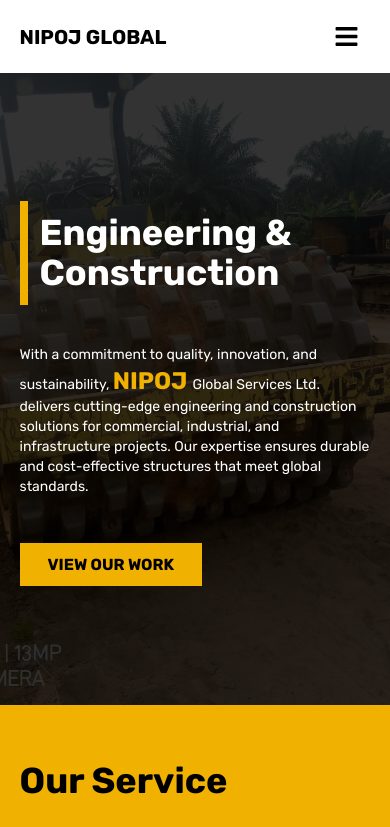
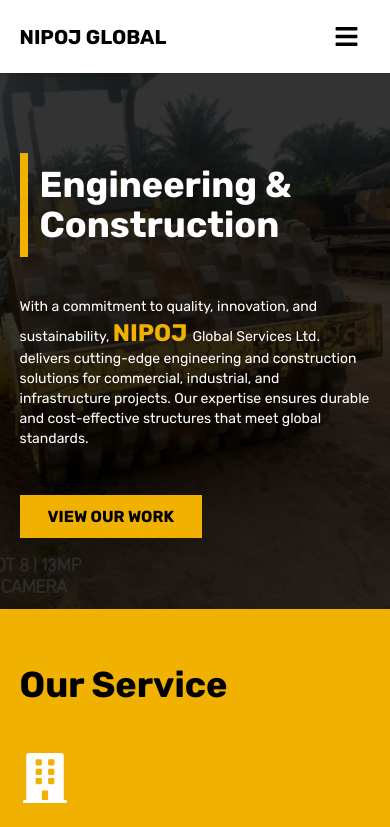
Before and after one commit to thedon-dev/nipoj-global, a React (Vite) app: page / in a window 390 px wide. Shown: the top 827 px of the page. Built offline with nearby package versions, Linux system fonts and the light colour scheme.

Commit message:
minor fixes

```diff
--- a/src/components/Navbar.jsx
+++ b/src/components/Navbar.jsx
@@ -63,7 +63,7 @@
     };
   }, [navOpen]);
   return (
-    <nav className="py-3 lg:py-5 response bg-white shadow">
+    <nav className="py-3 lg:py-5 response bg-white shadow sticky top-0">
       {navOpen && (
         <div className="fixed inset-0 bg-black/50 backdrop-blur-md transition-all duration-300"></div>
       )}
--- a/src/pages/About.jsx
+++ b/src/pages/About.jsx
@@ -190,7 +190,7 @@
         </div>
       </section>
       <section className="px-[5%] lg:px-[10%] py-20 lg:py-32 text-center">
-        <h1 className="text-2xl front-semibold text-[#2a2a2a] w-4/5 mx-auto">
+        <h1 className="text-2xl front-semibold text-[#2a2a2a] lg:w-4/5 mx-auto">
           Lorem ipsum dolor sit, amet consectetur adipisicing elit. Earum maxime
           dolorem commodi, consequuntur quia veniam cupiditate odit ex nesciunt
           animi.
--- a/src/pages/Contact.jsx
+++ b/src/pages/Contact.jsx
@@ -16,7 +16,7 @@
     <main>
       <section className="flex flex-col lg:flex-row 2xl:container mx-auto">
         <div
-          className="lg:w-2/3 py-32 px-[5%] lg:p-32 bg-black text-white"
+          className="lg:w-2/3 py-20 px-[5%] lg:p-32 bg-black text-white"
           style={{
             backgroundImage: `linear-gradient(rgba(0, 0, 0, 0.8), rgba(0, 0, 0, 0.8)), url(${HeroImage})`,
             backgroundSize: "cover",
--- a/src/pages/HomePage.jsx
+++ b/src/pages/HomePage.jsx
@@ -43,7 +43,7 @@
       <main>
         <section className="flex flex-col lg:flex-row 2xl:container mx-auto">
           <div
-            className="lg:w-2/3 py-32 px-[5%] lg:p-32 bg-black text-white"
+            className="lg:w-2/3 py-20 px-[5%] lg:p-32 bg-black text-white"
             style={{
               backgroundImage: `linear-gradient(rgba(0, 0, 0, 0.8), rgba(0, 0, 0, 0.8)), url(${HeroImage})`,
               backgroundSize: "cover",
```
